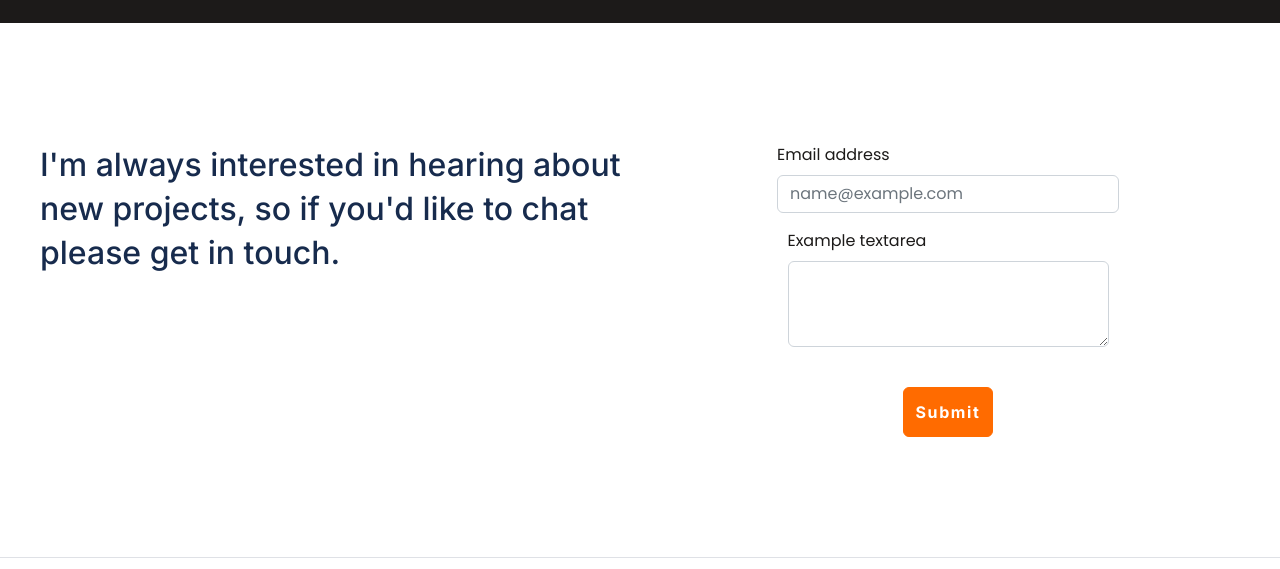
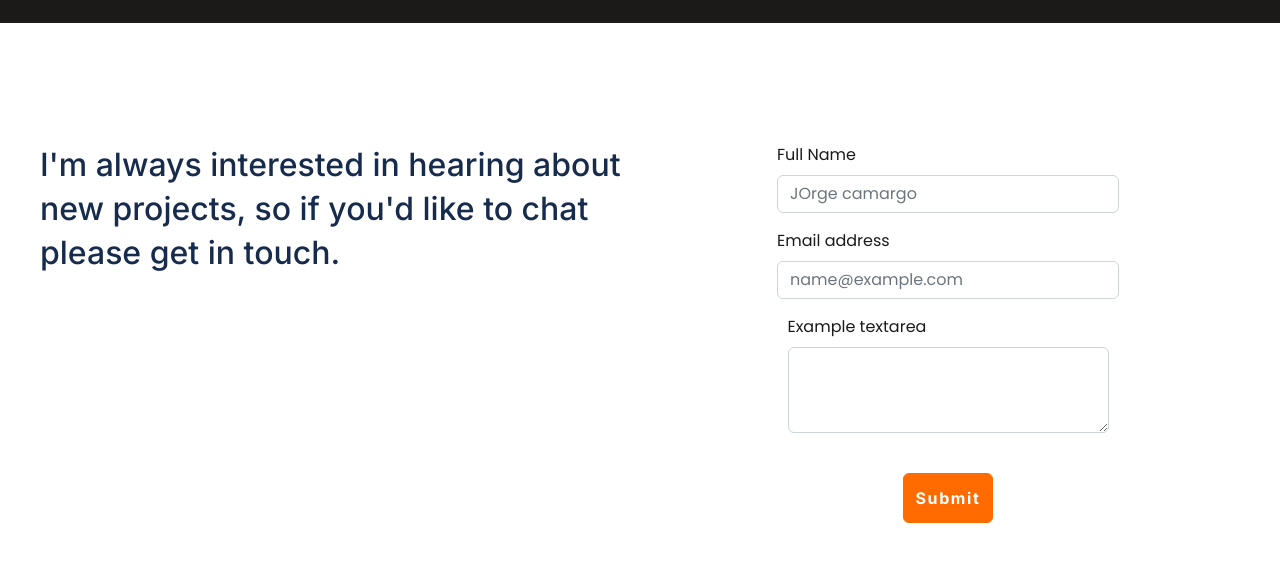
Before and after one commit to jicamargo/portfolio-bs, a website: page index.html in a window 1280 px wide. Shown: the part 4797-5366 px from the top of the page. Drawn offline with nearby package versions, Linux system fonts and the light colour scheme.

Commit message:
add name form

```diff
--- a/index.html
+++ b/index.html
@@ -243,6 +243,10 @@
 
         <div class="form_input_fields">
             <div class="mb-3">
+                <label for="exampleFormControlInput1" class="form-label">Full Name</label>
+                <input type="text" class="form-control" id="exampleFormControlInput1" placeholder="JOrge camargo">
+              </div>
+              <div class="mb-3">
                 <label for="exampleFormControlInput1" class="form-label">Email address</label>
                 <input type="email" class="form-control" id="exampleFormControlInput1" placeholder="name@example.com">
               </div>
```
